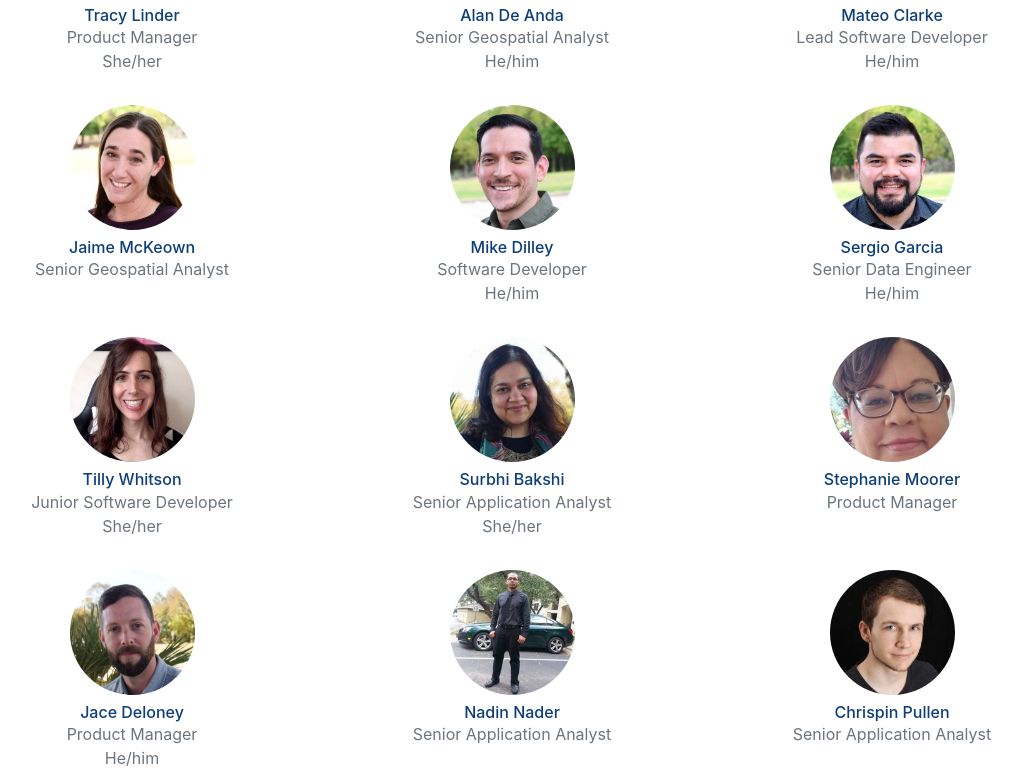
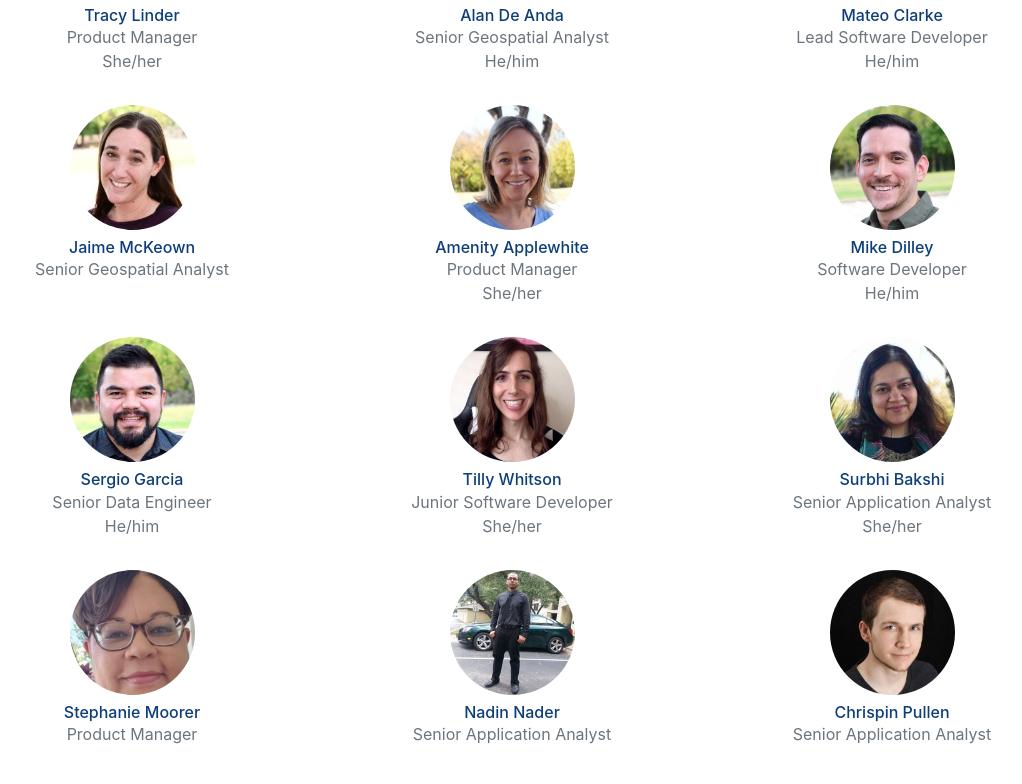
Before and after one commit to cityofaustin/atd-product, a React (Create React App) app: page /about in a window 1280 px wide. Shown: the part 1336-2120 px from the top of the page, without its empty margins (128-1150 px from the left). Built offline with nearby package versions, Linux system fonts and the light colour scheme; no server answers.

Commit message:
add Amenity, remove Jace

```diff
--- a/src/views/aboutView/AboutView.jsx
+++ b/src/views/aboutView/AboutView.jsx
@@ -48,6 +48,12 @@ const TEAM_MEMBERS = [
     src: "assets/headshots/jaime_mckeown.jpeg",
   },
   {
+    name: "Amenity Applewhite",
+    pronouns: "She/her",
+    title: "Product Manager",
+    src: "assets/headshots/amenity_applewhite.jpeg"
+  },
+  {
     name: "Mike Dilley",
     title: "Software Developer",
     pronouns: "He/him",
@@ -76,12 +82,6 @@ const TEAM_MEMBERS = [
     title: "Product Manager",
     pronouns: "",
     src: "assets/headshots/stephanie_moorer.jpeg",
-  },
-  {
-    name: "Jace Deloney",
-    title: "Product Manager",
-    pronouns: "He/him",
-    src: "assets/headshots/jace_deloney.jpeg",
   },
   {
     name: "Nadin Nader",
```
